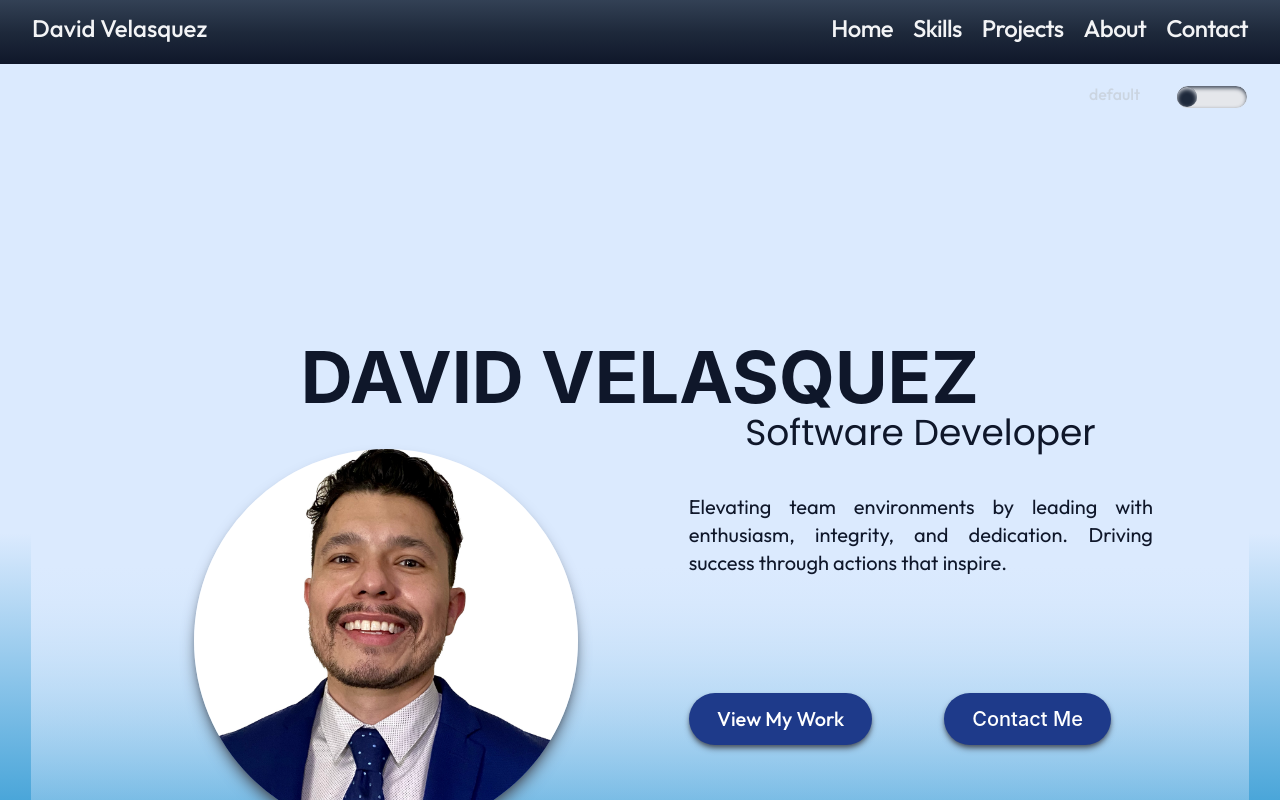
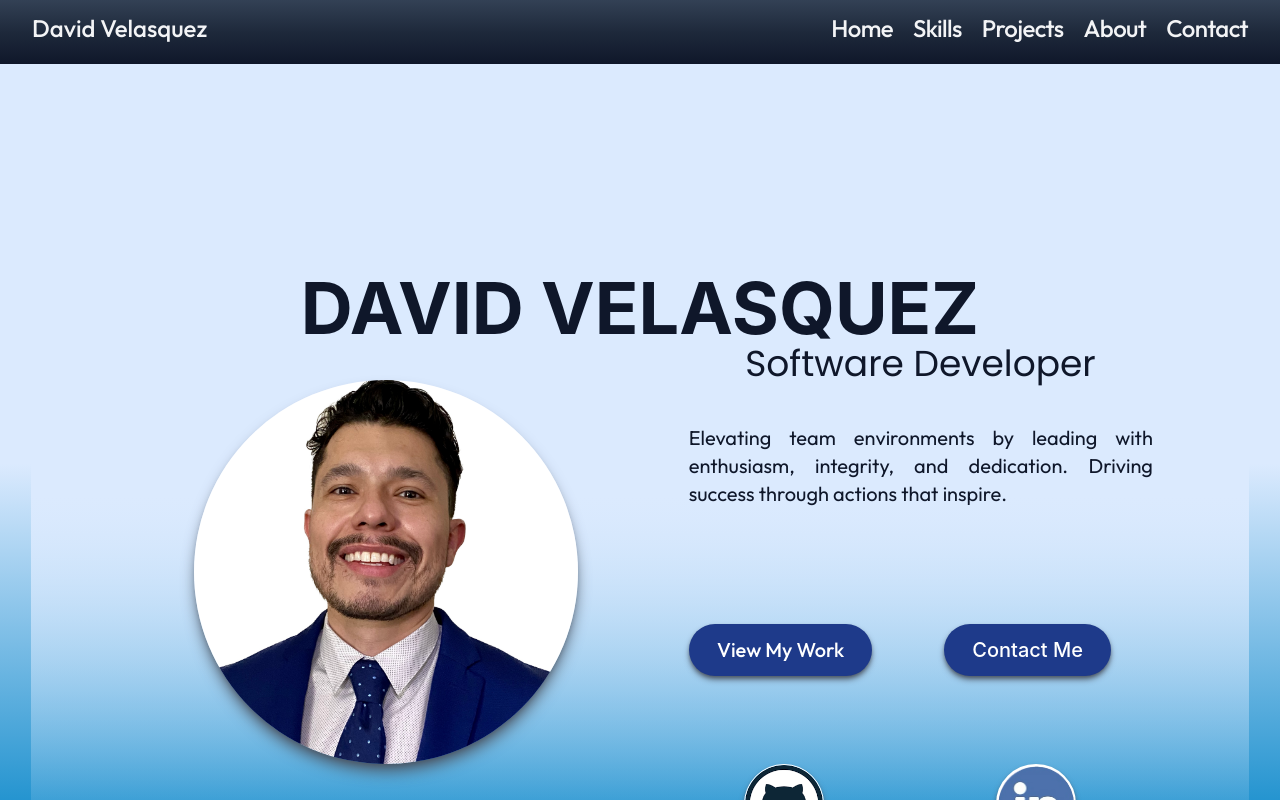
Before and after one commit to davidxv15/Portfolio-2, a React (Vite) app: page / in a window 1280 px wide. Shown: the top 800 px of the page. Built offline with nearby package versions, Linux system fonts and the light colour scheme; a web font is replaced by a local one.

Commit message:
style(App): themeToggle: sm&md: hidden

```diff
--- a/src/App.tsx
+++ b/src/App.tsx
@@ -26,7 +26,7 @@ const App: React.FC = () => {
       <div className="sticky top-0 z-50 justify-between bg-opacity-0">
         <Navbar />
       </div>
-      <div className="mr-auto flex justify-end font-outfit bg-blue-100 animate-fade">
+      <div className="mr-auto flex justify-end font-outfit bg-blue-100 animate-fade sm:hidden md:hidden">
     <ThemeToggle
       themes={["default", "grayscale", "sepia", "locked"]}
       onThemeChange={(theme) => handleThemeChange(theme)}
```
